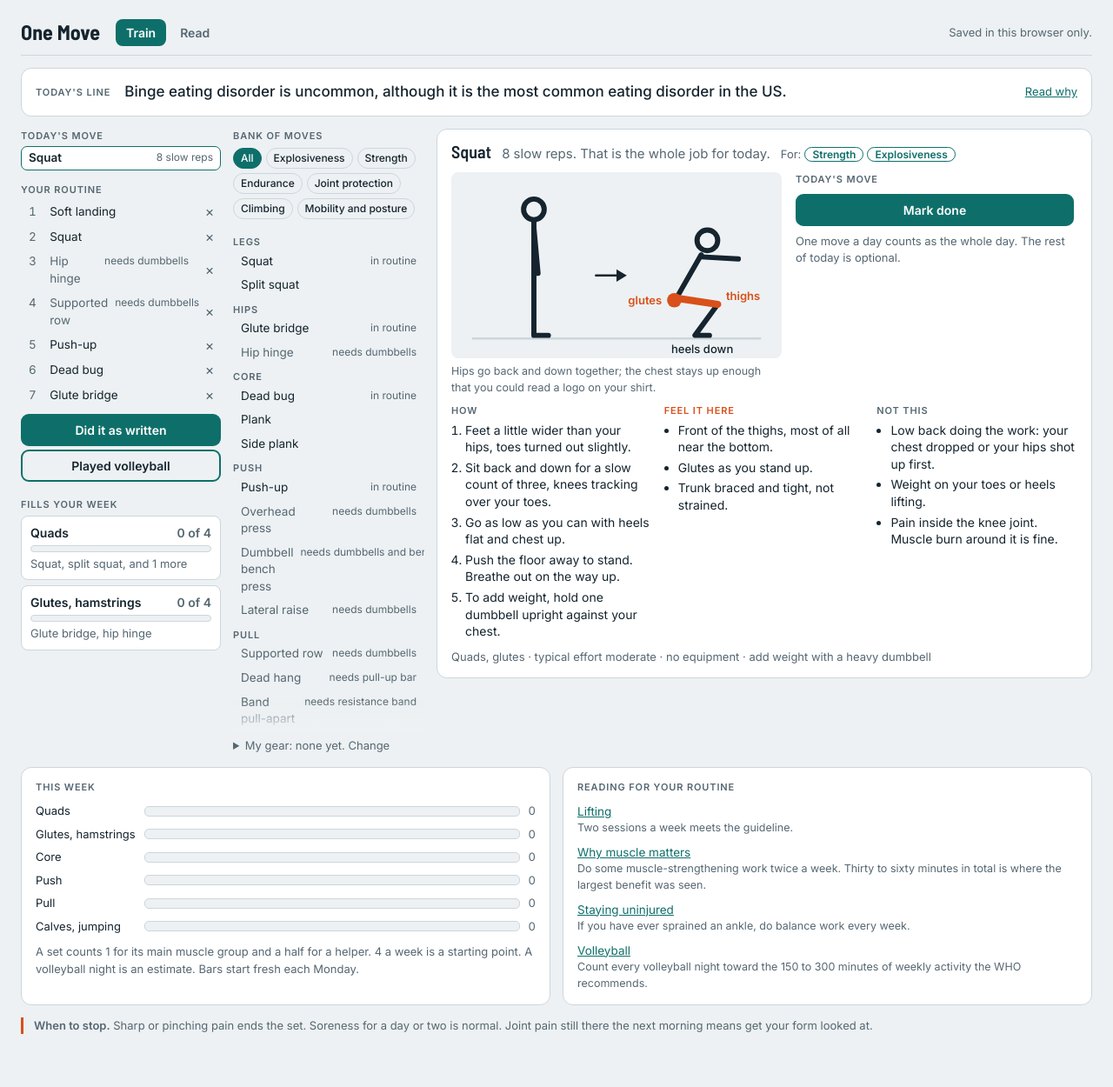
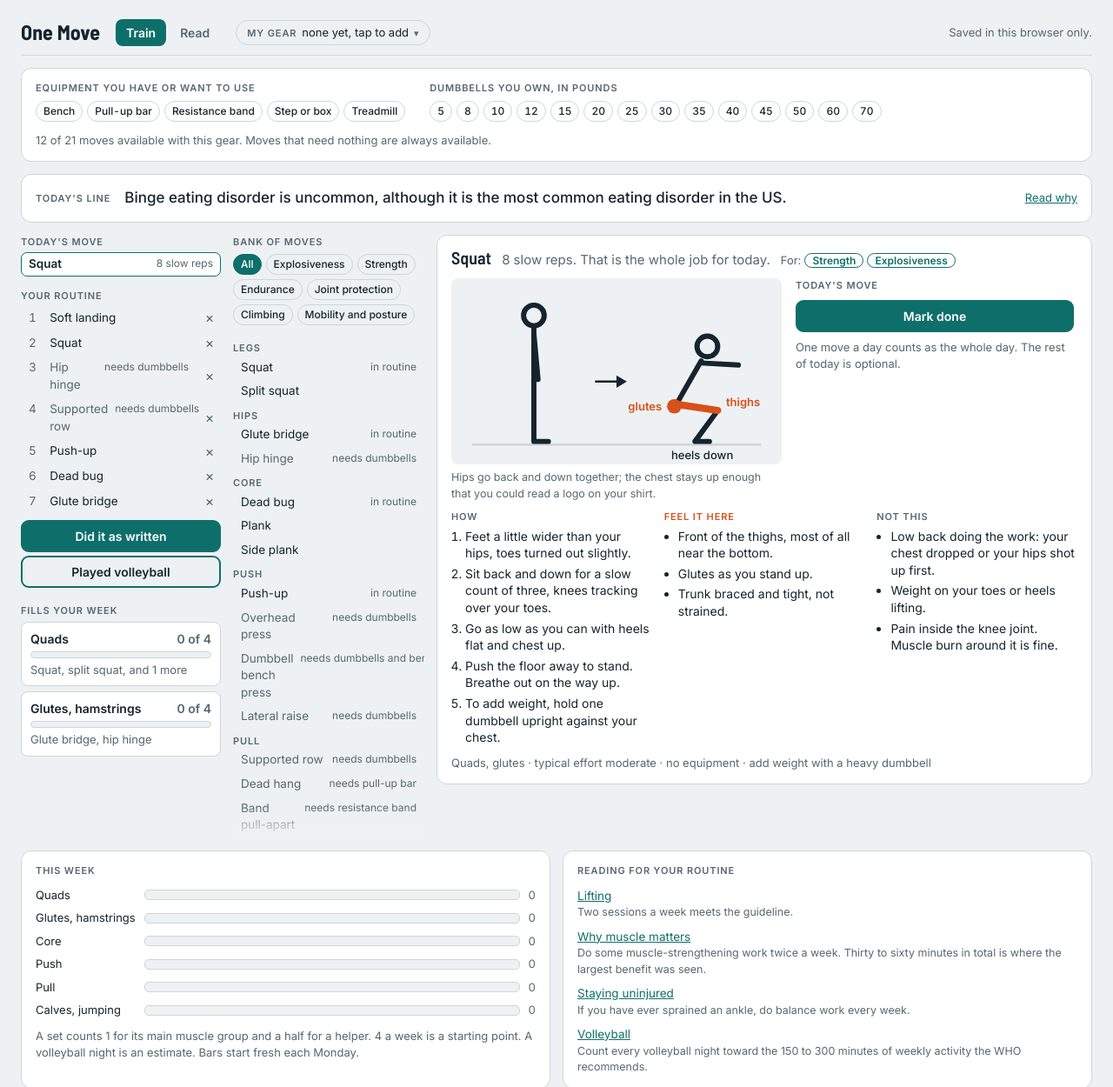
Before and after one commit to Rbothne/workoutstuff, a plain HTML site: page index.html in a window 1280 px wide. Shown: the top 1250 px of the page at 87% size. Drawn offline with Linux system fonts and the light colour scheme.

Commit message:
Move My gear into the top bar, opening a panel under it
Co-Authored-By: Claude Opus 5.5 <noreply@anthropic.com>

```diff
--- a/index.html
+++ b/index.html
@@ -121,9 +121,15 @@ button { font: inherit; color: inherit; }
 .bankscroll::-webkit-scrollbar { display: none; }
 .bankwrap::after { content: ""; position: absolute; left: 0; right: 0; bottom: 0; height: 36px; pointer-events: none; background: linear-gradient(to bottom, transparent, var(--bg)); }
 @media (max-width: 620px) { .bankscroll { max-height: 420px; } }
-details.gear { font-size: 13px; color: var(--muted); }
-details.gear summary { cursor: pointer; }
-details.gear[open] { display: flex; flex-direction: column; gap: 8px; }
+.gearbtn { all: unset; box-sizing: border-box; cursor: pointer; display: inline-flex; align-items: baseline; gap: 6px; font-size: 13px; color: var(--fg); border: 1px solid var(--line); border-radius: 999px; padding: 4px 12px; max-width: 100%; }
+.gearbtn #gear-summary { overflow: hidden; text-overflow: ellipsis; white-space: nowrap; min-width: 0; }
+.gearbtn .caret { color: var(--muted); font-size: 11px; }
+.gearbtn[aria-expanded="true"] { border-color: var(--go); }
+.gearbtn[aria-expanded="true"] .caret { transform: rotate(180deg); }
+.gearbtn:focus-visible { outline: 3px solid var(--feel); outline-offset: 2px; }
+.gearpanel { flex-direction: row; flex-wrap: wrap; gap: 12px 28px; align-items: flex-start; }
+.gearrow { display: flex; flex-direction: column; gap: 6px; min-width: 0; }
+.gearpanel .note { flex-basis: 100%; }
 
 /* move detail */
 .ex-head { display: flex; flex-wrap: wrap; align-items: baseline; gap: 4px 12px; }
@@ -213,8 +219,14 @@ details.mobile-rail summary { cursor: pointer; font-weight: 600; }
   <header class="topbar">
     <span class="brand">One Move</span>
     <nav class="nav" aria-label="Sections"><a href="#train" data-tab="train" aria-current="page">Train</a><a href="#read" data-tab="read">Read</a></nav>
+    <button class="gearbtn" id="gear-btn" type="button" aria-expanded="false" aria-controls="gear-panel"><span class="label">My gear</span> <span id="gear-summary">none yet</span> <span class="caret" aria-hidden="true">&#9662;</span></button>
     <span class="status" id="status" aria-live="polite"></span>
   </header>
+  <section class="box gearpanel" id="gear-panel" hidden aria-label="My gear">
+    <div class="gearrow"><span class="label">Equipment you have or want to use</span><div class="chips" id="equip"></div></div>
+    <div class="gearrow"><span class="label">Dumbbells you own, in pounds</span><div class="chips" id="bells"></div></div>
+    <p class="note" id="gear-note">Moves that need nothing are always available. Tick what you have and more open up.</p>
+  </section>
 
   <!-- TRAIN -->
   <main class="train" data-view="train">
@@ -261,13 +273,6 @@ details.mobile-rail summary { cursor: pointer; font-weight: 600; }
       <div class="chips" id="purposes"></div>
       <div id="filter"></div>
       <div class="bankwrap"><div class="bankscroll" id="bank" tabindex="0" aria-label="Bank of moves, scroll with the mouse wheel"></div></div>
-      <details class="gear" id="gear">
-        <summary id="gear-summary">My gear</summary>
-        <span class="label">Equipment</span>
-        <div class="chips" id="equip"></div>
-        <span class="label">Dumbbells you own, in pounds</span>
-        <div class="chips" id="bells"></div>
-      </details>
     </section>
 
     <section class="box t-detail" id="detail" aria-live="polite" aria-label="Selected move">
--- a/js/train.js
+++ b/js/train.js
@@ -356,7 +356,9 @@
     });
     var gear = settings.equipment.map(function (e) { return EQUIP_LABEL[e].replace(/^an? /, ''); });
     if (settings.dumbbells.length) gear.push('dumbbells ' + settings.dumbbells.join(', ') + ' lb');
-    $('gear-summary').textContent = 'My gear: ' + (gear.length ? gear.join(', ') : 'none yet') + '. Change';
+    $('gear-summary').textContent = gear.length ? gear.join(', ') : 'none yet, tap to add';
+    var shown = moves.filter(function (m) { return m.id !== 'volleyball' && available(m); }).length;
+    $('gear-note').textContent = shown + ' of ' + (moves.length - 1) + ' moves available with this gear. Moves that need nothing are always available.';
   }
   function toggle(list, v) { var i = list.indexOf(v); if (i === -1) list.push(v); else list.splice(i, 1); }
 
@@ -496,6 +498,11 @@
 
   // ---------- start ----------
   $('did-all').addEventListener('click', function () { if (settings) didAll(); });
+  $('gear-btn').addEventListener('click', function () {
+    var panel = $('gear-panel'), open = panel.hidden;
+    panel.hidden = !open;
+    $('gear-btn').setAttribute('aria-expanded', open ? 'true' : 'false');
+  });
   $('vball').addEventListener('click', function () { if (settings) volleyball(); });
   var storage = null;
   try { storage = window.localStorage; } catch (e) { storage = null; }
```
Also changed, not shown: src/shell.html (+15 -10 lines).
